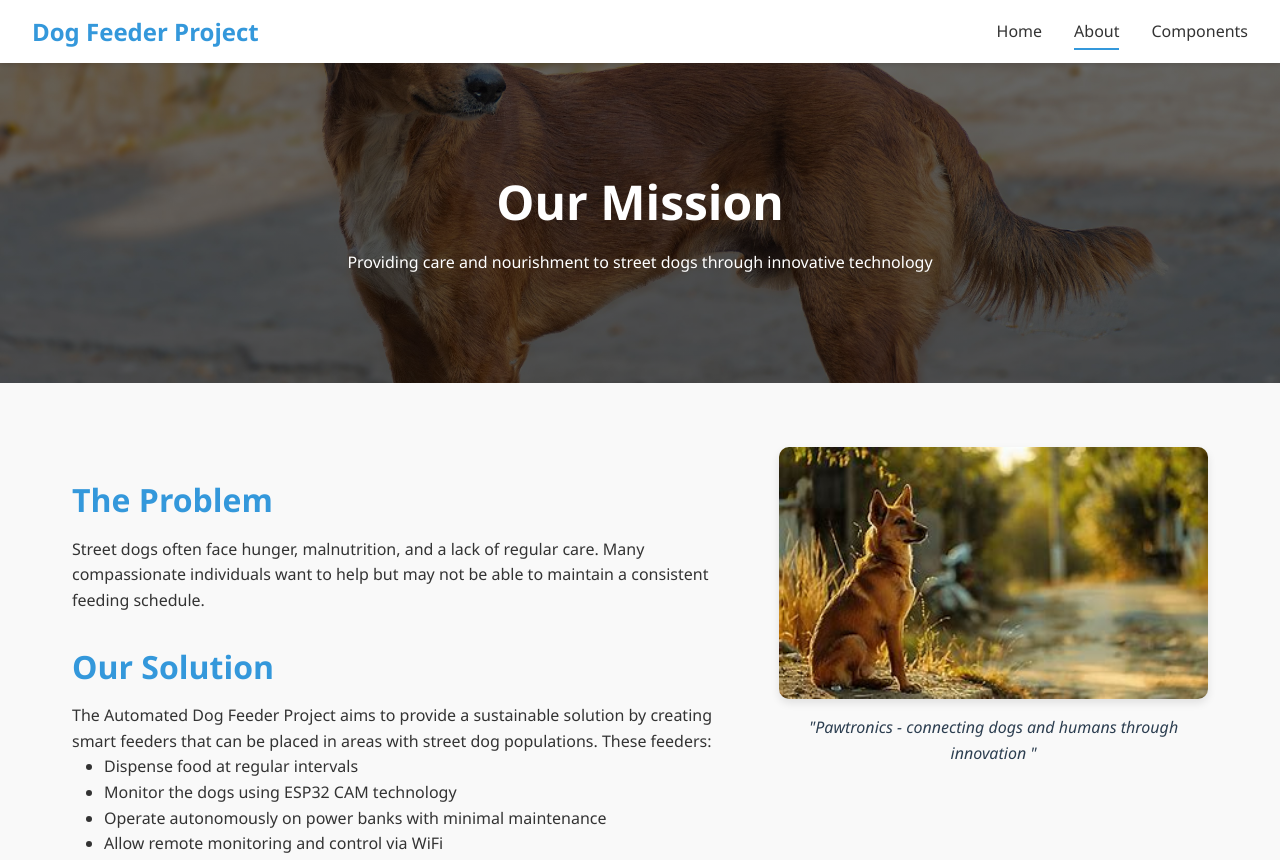
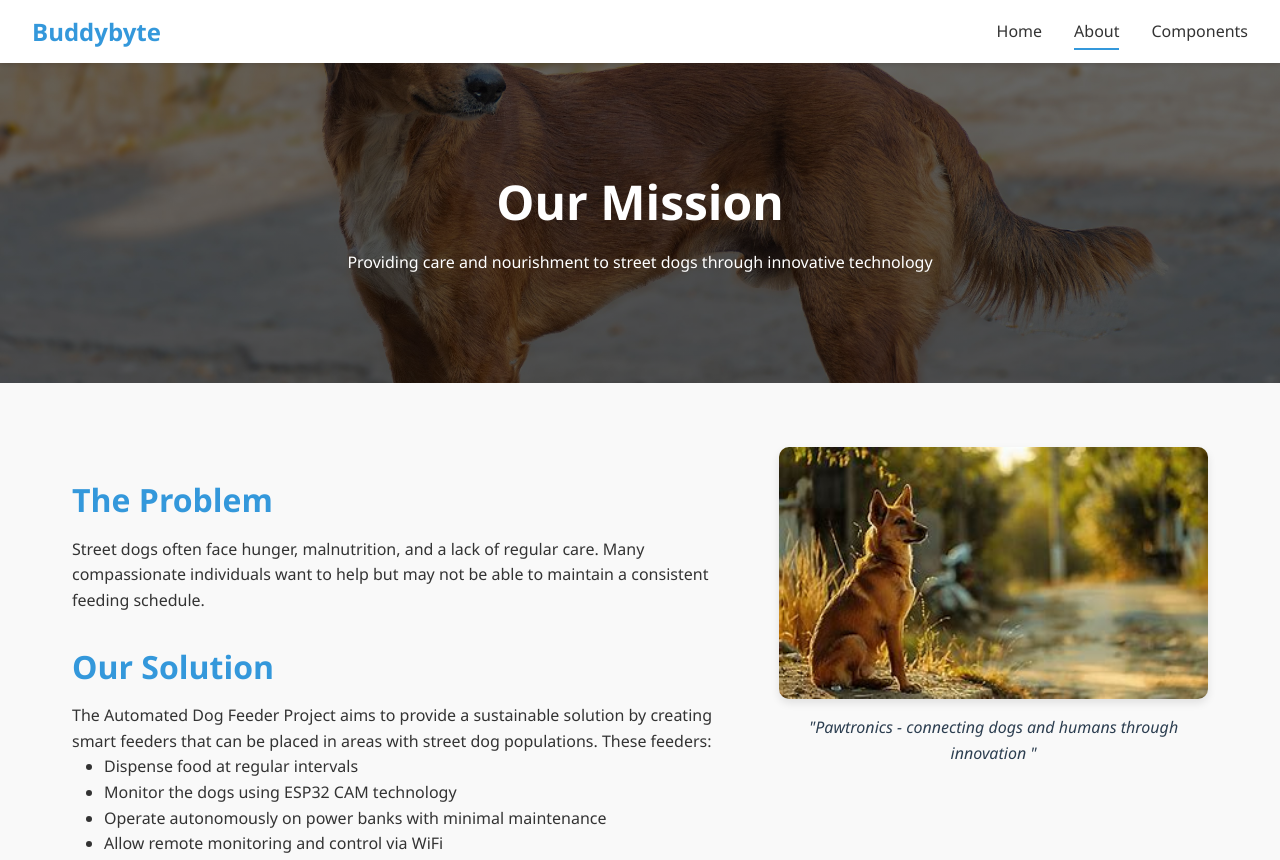
Before and after one commit to studentofstars/Dog_Feeding, a website: page about.html in a window 1280 px wide. Shown: the top 860 px of the page. Drawn offline with Linux system fonts and the light colour scheme.

Commit message:
Update about.html

```diff
--- a/about.html
+++ b/about.html
@@ -11,7 +11,7 @@
     <header>
         <nav class="navbar">
             <div class="logo">
-                <h1>Dog Feeder Project</h1>
+                <h1>Buddybyte</h1>
             </div>
             <ul class="nav-links">
                 <li><a href="index.html">Home</a></li>
```
